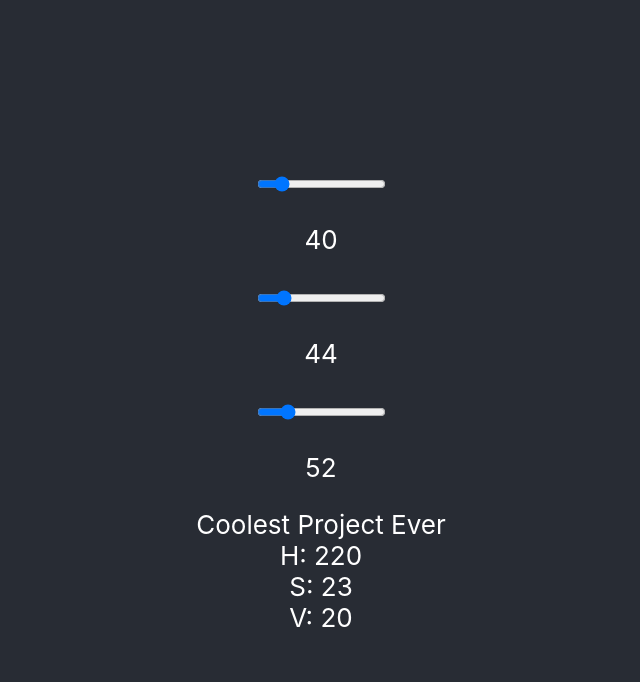
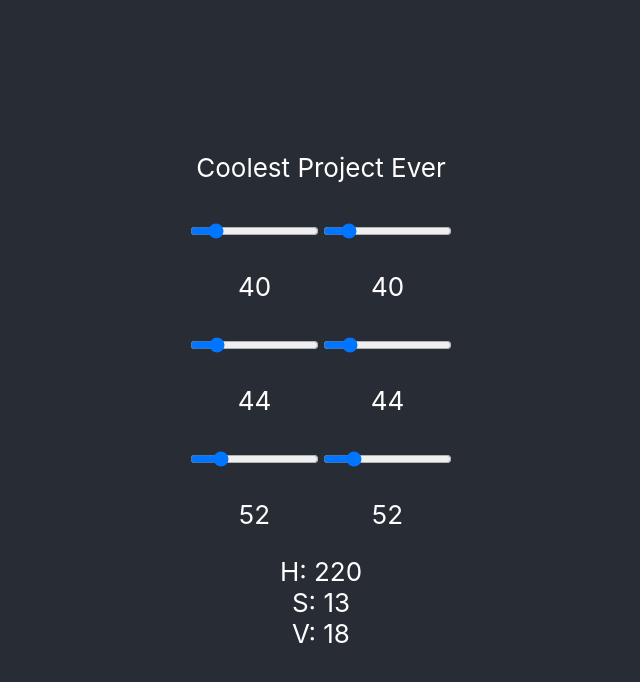
Before and after one commit to Noam-Bahar/color-slider, a React (Create React App) app: page / in a window 1280 px wide. Shown: the top 682 px of the page, without its empty margins (319-959 px from the left). Built offline with nearby package versions, Linux system fonts and the light colour scheme.

Commit message:
Template: add HSL slider Build: upgrade RGB -> HSL conversion to color-convert package

```diff
--- a/src/App.css
+++ b/src/App.css
@@ -1,8 +1,8 @@
 .App {
   text-align: center;
-  /* background-color: #282c34; */
-  min-height: 100vh;  color: white;  font-size: calc(10px + 2vmin);
-display: flex;
+  min-height: 100vh;
+  font-size: calc(10px + 2vmin);
+  display: flex;
   flex-direction: column;
   align-items: center;
   justify-content: center;
--- a/src/App.js
+++ b/src/App.js
@@ -1,34 +1,30 @@
 import { useRecoilValue } from 'recoil';
 import './App.css';
-import Slider from './components/Slider';
-import {
-  redState,
-  greenState,
-  blueState,
-  rgb,
-  hsvArray,
-  textColor,
-} from './StateManager';
+import RGBSliders from './components/RGBSliders';
+import HSLSliders from './components/HSLSliders';
+import { rgb, hslArray, textColor } from './StateManager';
 
 const App = () => {
   const color = useRecoilValue(rgb);
   const textBrightness = useRecoilValue(textColor);
-  const { h, s, v } = useRecoilValue(hsvArray);
+  const { h, s, l } = useRecoilValue(hslArray);
 
   return (
     <div
       className='App'
       style={{ backgroundColor: color, color: `hsl(0 0% ${textBrightness}%)` }}
     >
-      <Slider key='slide-red' color={redState} />
-      <Slider key='slide-green' color={greenState} />
-      <Slider key='slide-blue' color={blueState} />
       <header className='App-header'>Coolest Project Ever</header>
+      <br />
+      <div style={{ display: 'flex', flexDirection: 'row' }}>
+        <RGBSliders />
+        <HSLSliders />
+      </div>
       H: {h}
       <br />
       S: {s}
       <br />
-      V: {v}
+      V: {l}
     </div>
   );
 };
--- a/src/StateManager.jsx
+++ b/src/StateManager.jsx
@@ -1,4 +1,5 @@
 import { atom, selector } from 'recoil';
+import convert from 'color-convert';
 
 export const textColor = selector({
   key: 'textColor',
@@ -9,32 +10,12 @@ export const textColor = selector({
   },
 });
 
-export const hsvArray = selector({
-  key: 'hsvArray',
+export const hslArray = selector({
+  key: 'hslArray',
   get: ({ get }) => {
     const { r, g, b } = get(rgbArray);
-
-    const cmax = Math.max(r, g, b);
-    const cmin = Math.min(r, g, b);
-    const delta = cmax - cmin;
-
-    let h;
-    if (!delta) {
-      h = 0;
-    } else if (r === cmax) {
-      h = (60 * ((g - b) / delta) + 360) % 360;
-    } else if (g === cmax) {
-      h = (60 * ((b - r) / delta) + 120) % 360;
-    } else if (b === cmax) {
-      h = (60 * ((r - g) / delta) + 240) % 360;
-    }
-    h = Math.trunc(h);
-
-    const s = Math.trunc(cmax !== 0 ? (delta / cmax) * 100 : 0);
-
-    const v = Math.trunc((cmax / 255) * 100);
-
-    return { h, s, v };
+    const [h, s, l] = convert.rgb.hsl(r, g, b);
+    return { h, s, l };
   },
 });
 
--- /dev/null
+++ b/src/components/HSLSliders.jsx
@@ -0,0 +1,12 @@
+import { redState, greenState, blueState } from '../StateManager';
+import Slider from './Slider';
+const HSLSliders = (props) => {
+  return (
+    <div>
+      <Slider type='byte' key='slide-red' value={redState} />
+      <Slider type='byte' key='slide-green' value={greenState} />
+      <Slider type='byte' key='slide-blue' value={blueState} />
+    </div>
+  );
+};
+export default HSLSliders;
--- /dev/null
+++ b/src/components/RGBSliders.jsx
@@ -0,0 +1,12 @@
+import { redState, greenState, blueState } from '../StateManager';
+import Slider from './Slider';
+const RGBSliders = (props) => {
+  return (
+    <div>
+      <Slider type='byte' key='slide-red' value={redState} />
+      <Slider type='byte' key='slide-green' value={greenState} />
+      <Slider type='byte' key='slide-blue' value={blueState} />
+    </div>
+  );
+};
+export default RGBSliders;
--- a/src/components/Slider.jsx
+++ b/src/components/Slider.jsx
@@ -2,14 +2,19 @@ import { useRecoilState } from 'recoil';
 import { values } from '../definitions';
 
 const Slider = (props) => {
-  const [value, setValue] = useRecoilState(props.color);
-
+  const [value, setValue] = useRecoilState(props.value);
+  const max =
+    props.type === 'byte'
+      ? 255
+      : props.type === 'percent'
+      ? 100
+      : props.type === 'deg' && 359;
   return (
     <div className='slider'>
       <input
         type='range'
-        min={values.MIN}
-        max={values.MAX}
+        min={0}
+        max={max}
         value={value}
         onInput={(e) => {
           setValue(+e.target.value);
```
